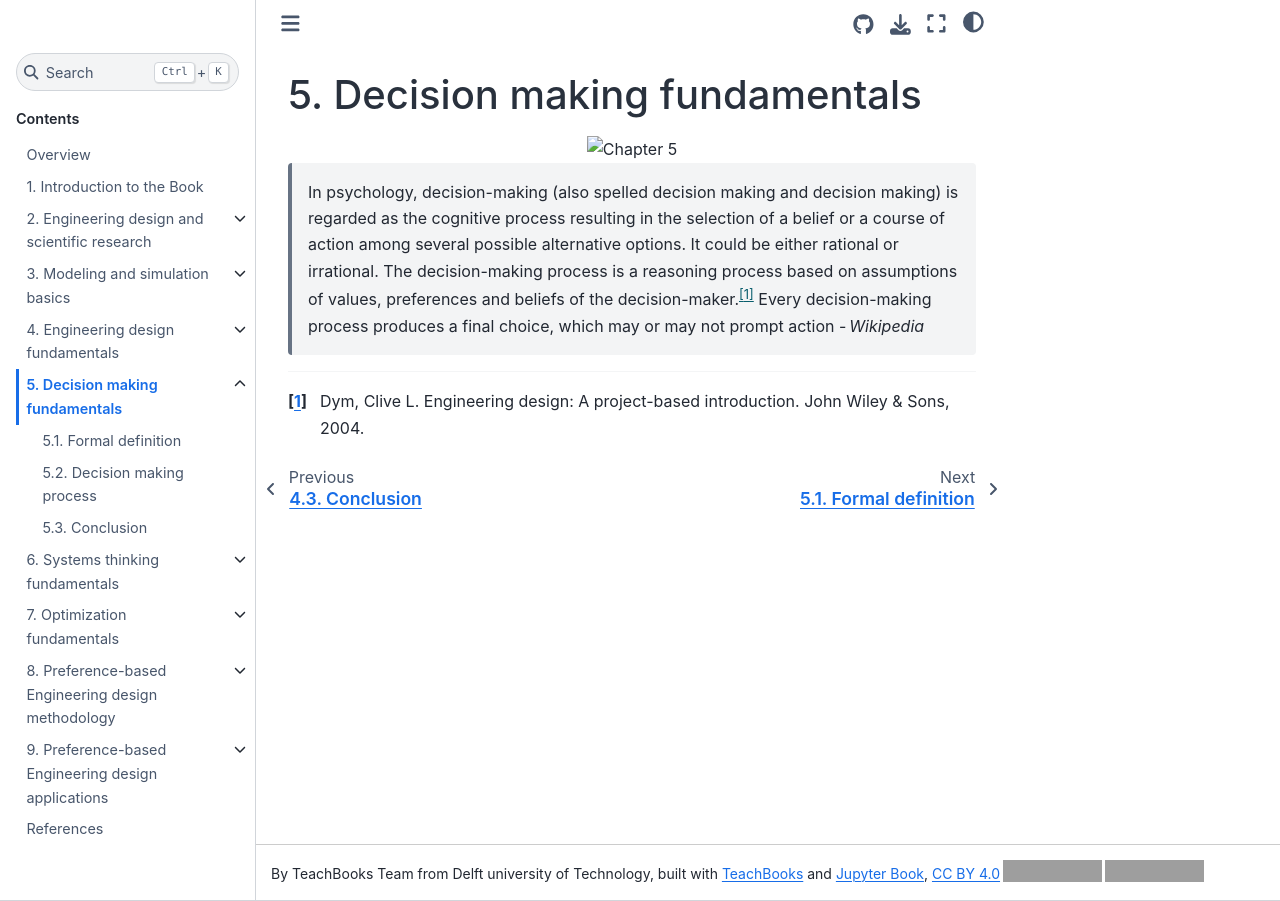
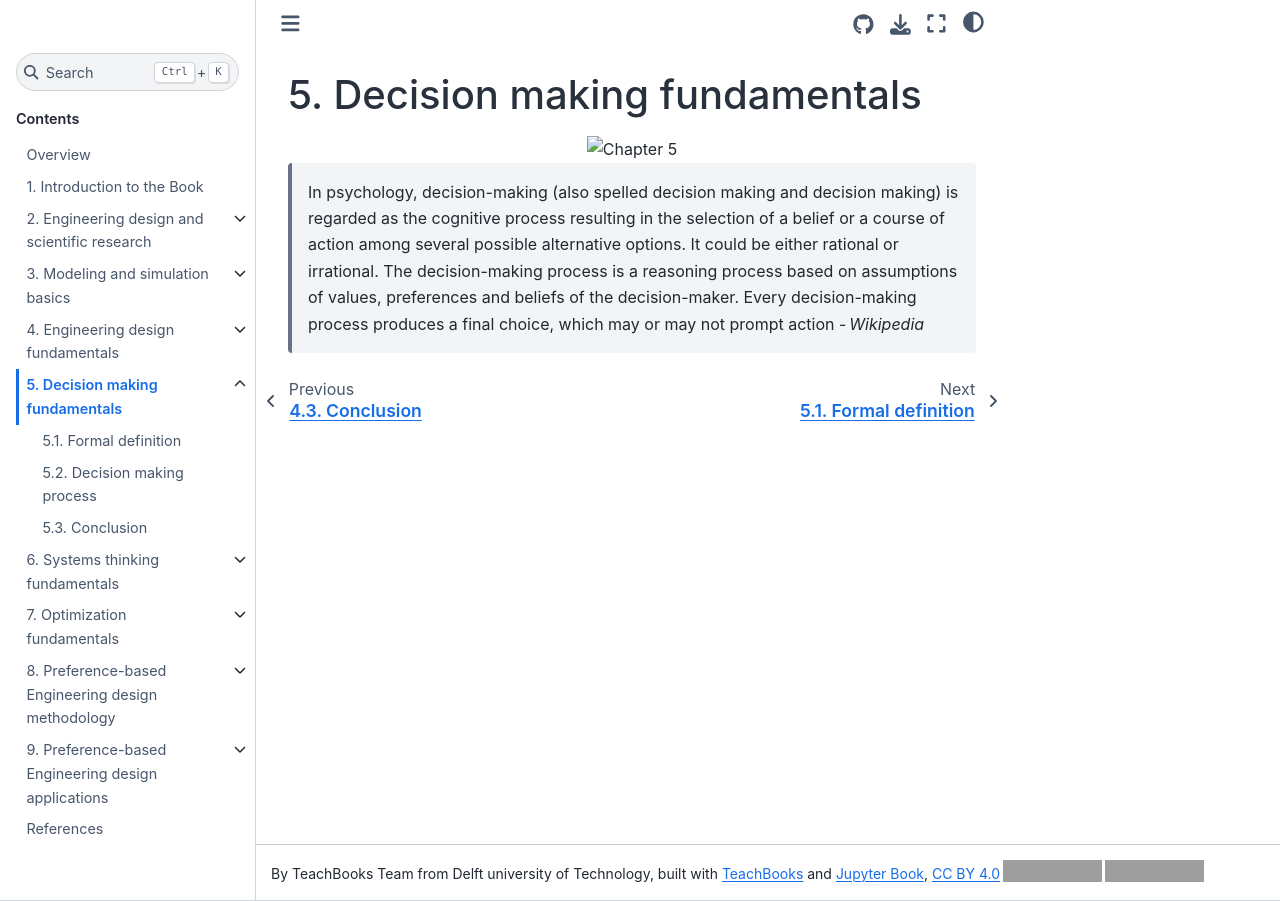
Before and after one commit to TeachBooks/systems-engineering-design, a Jupyter Book: the page built from book/chapters/chapter_5.md, in a window 1280 px wide. Built offline with Jupyter Book 1.0.4 settings and Sphinx 7.4.7 and the Sphinx Book theme 1.1.4, drawn with Linux system fonts in a browser that asks for light colours; pages that are not in the unit, such as notebooks, are missing from menus; comment, search, counter and statistics services are not loaded; grey boxes are pictures that could not be loaded.

Commit message:
Update chapter_5.md

```diff
--- a/book/chapters/chapter_5.md
+++ b/book/chapters/chapter_5.md
@@ -4,7 +4,4 @@
   <img src="./images/choice-select-decide-decision.jpg" alt="Chapter 5" width="70%">
 </div>
 
-> In psychology, decision-making (also spelled decision making and decision making) is regarded as the cognitive process resulting in the selection of a belief or a course of action among several possible alternative options. It could be either rational or irrational. The decision-making process is a reasoning process based on assumptions of values, preferences and beliefs of the decision-maker.[^Dym] Every decision-making process produces a final choice, which may or may not prompt action - <cite>Wikipedia<cite>
-
-
-[^Dym]: Dym, Clive L. Engineering design: A project-based introduction. John Wiley & Sons, 2004.
+> In psychology, decision-making (also spelled decision making and decision making) is regarded as the cognitive process resulting in the selection of a belief or a course of action among several possible alternative options. It could be either rational or irrational. The decision-making process is a reasoning process based on assumptions of values, preferences and beliefs of the decision-maker. Every decision-making process produces a final choice, which may or may not prompt action - <cite>Wikipedia<cite>
```
